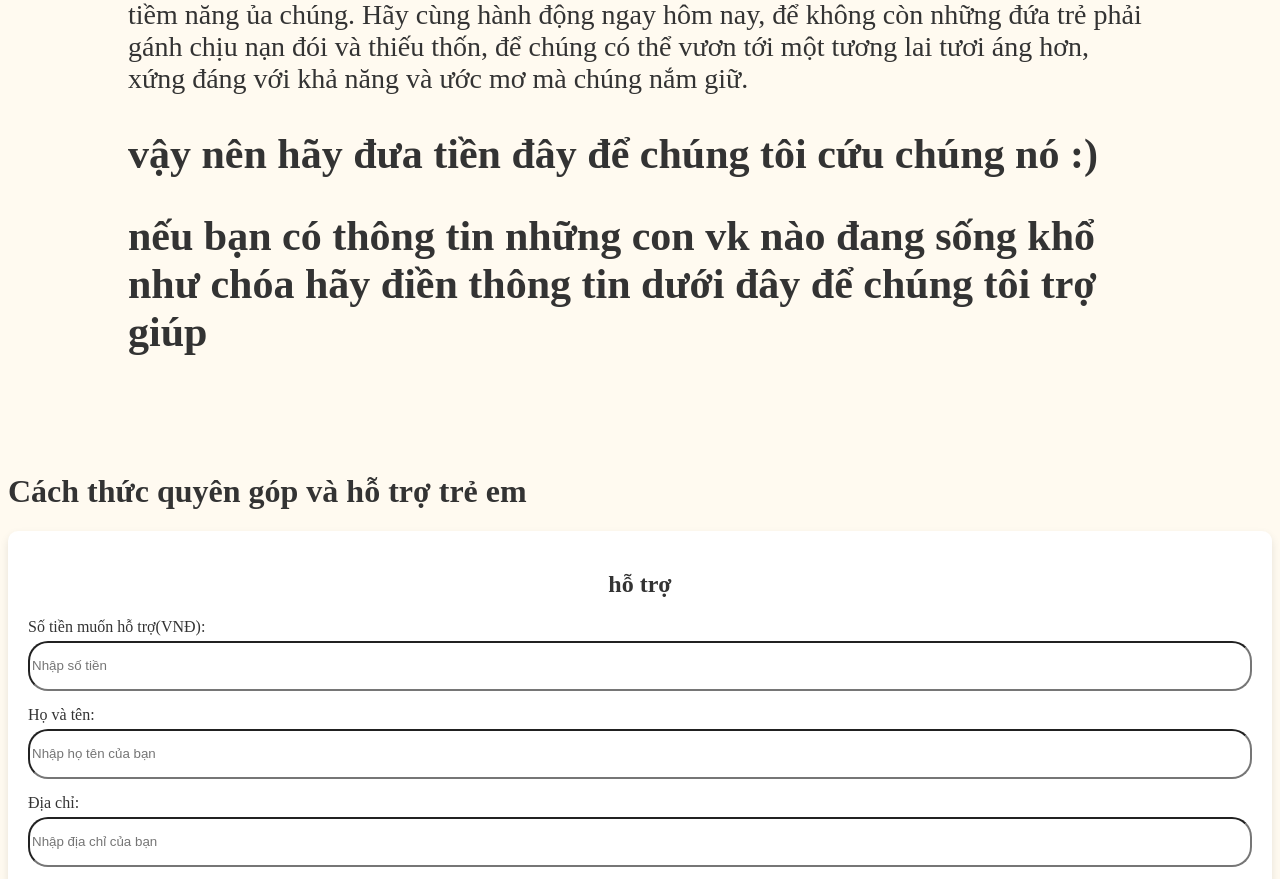
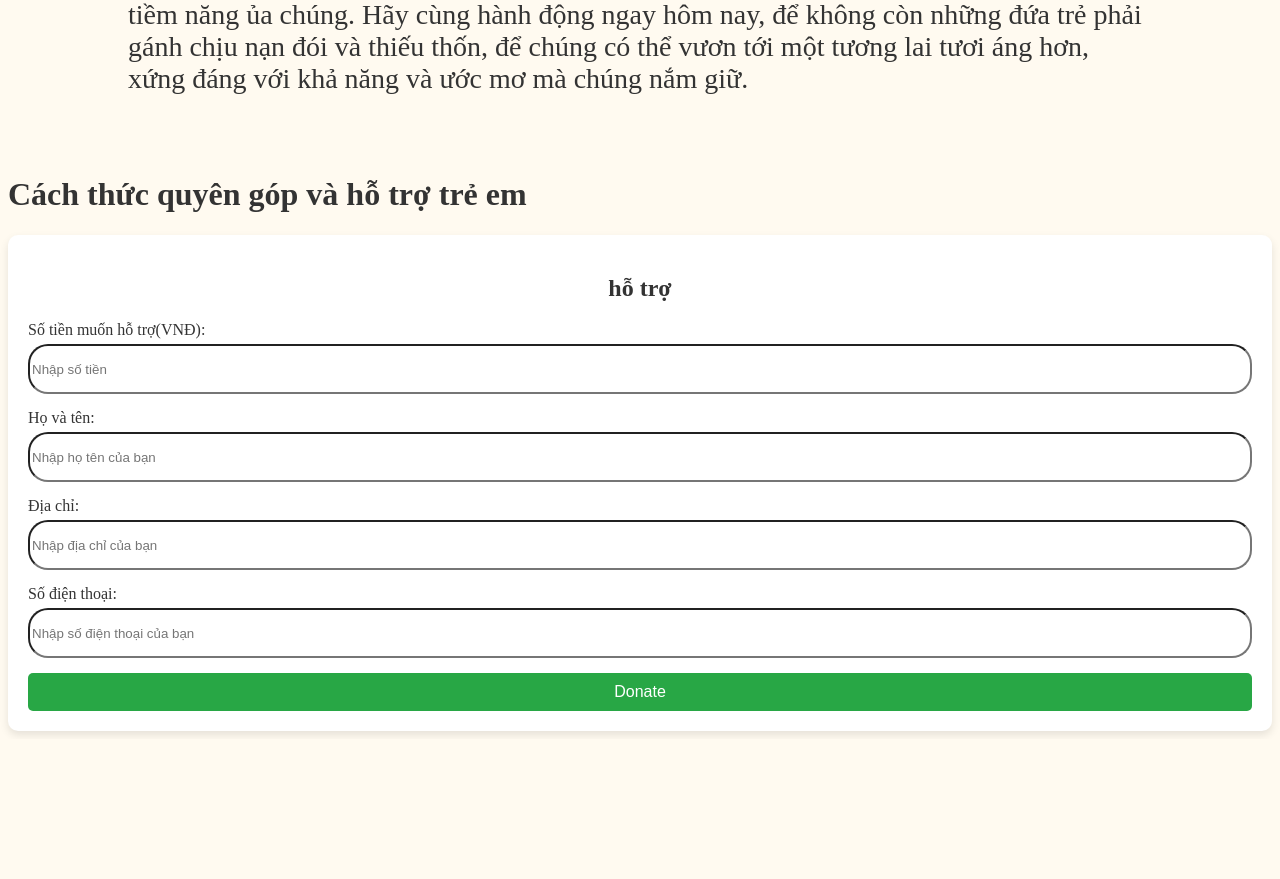
Before and after one commit to Gino1216/ProjectTask, a plain HTML site: page problems1.html in a window 1280 px wide. Shown: the part 3022-3901 px from the top of the page. After the commit the page ends 3761 px from the top, so only its background shows below. Drawn offline with Linux system fonts and the light colour scheme.

Commit message:
Update problems1.html

```diff
--- a/problems1.html
+++ b/problems1.html
@@ -188,8 +188,7 @@
                 trên thế giới phải chịu đựng. Chúng có thể vượt qua nghịch cảnh và phát triển mạnh mẽ về trí tuệ, nhưng cơ thể và điều kiện sống đã cản trở tiềm năng
                 ủa chúng. Hãy cùng hành động ngay hôm nay, để không còn những đứa trẻ phải gánh chịu nạn đói và thiếu thốn, để chúng có thể vươn tới một tương lai tươi
                 áng hơn, xứng đáng với khả năng và ước mơ mà chúng nắm giữ.
-            <h1>vậy nên hãy đưa tiền đây để chúng tôi cứu chúng nó :)</h1>
-            <h1>nếu bạn có thông tin những con vk nào đang sống khổ như chóa hãy điền thông tin dưới đây để chúng tôi trợ giúp </h1>
+
         </div>
             </div>
     </section>
```
